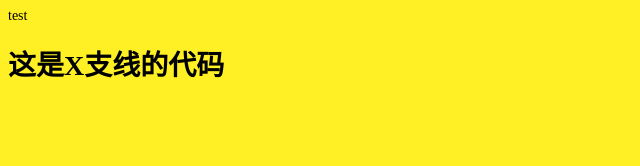
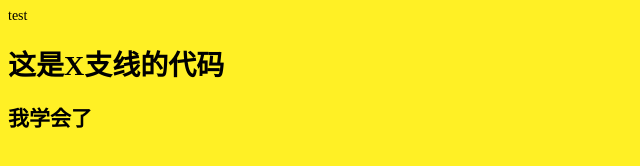
Before and after one commit to Forever24Kobe/demo-1, a plain HTML site: page index.html in a window 1280 px wide. Shown: the whole page, without its empty margins (0-640 px from the left). Drawn offline with Linux system fonts and the light colour scheme.

Commit message:
index.html

```diff
--- a/index.html
+++ b/index.html
@@ -15,6 +15,7 @@
     <h1>这是X支线的代码
 
     </h1>
+    <h2>我学会了</h2>
 </body>
 
 </html>
```
